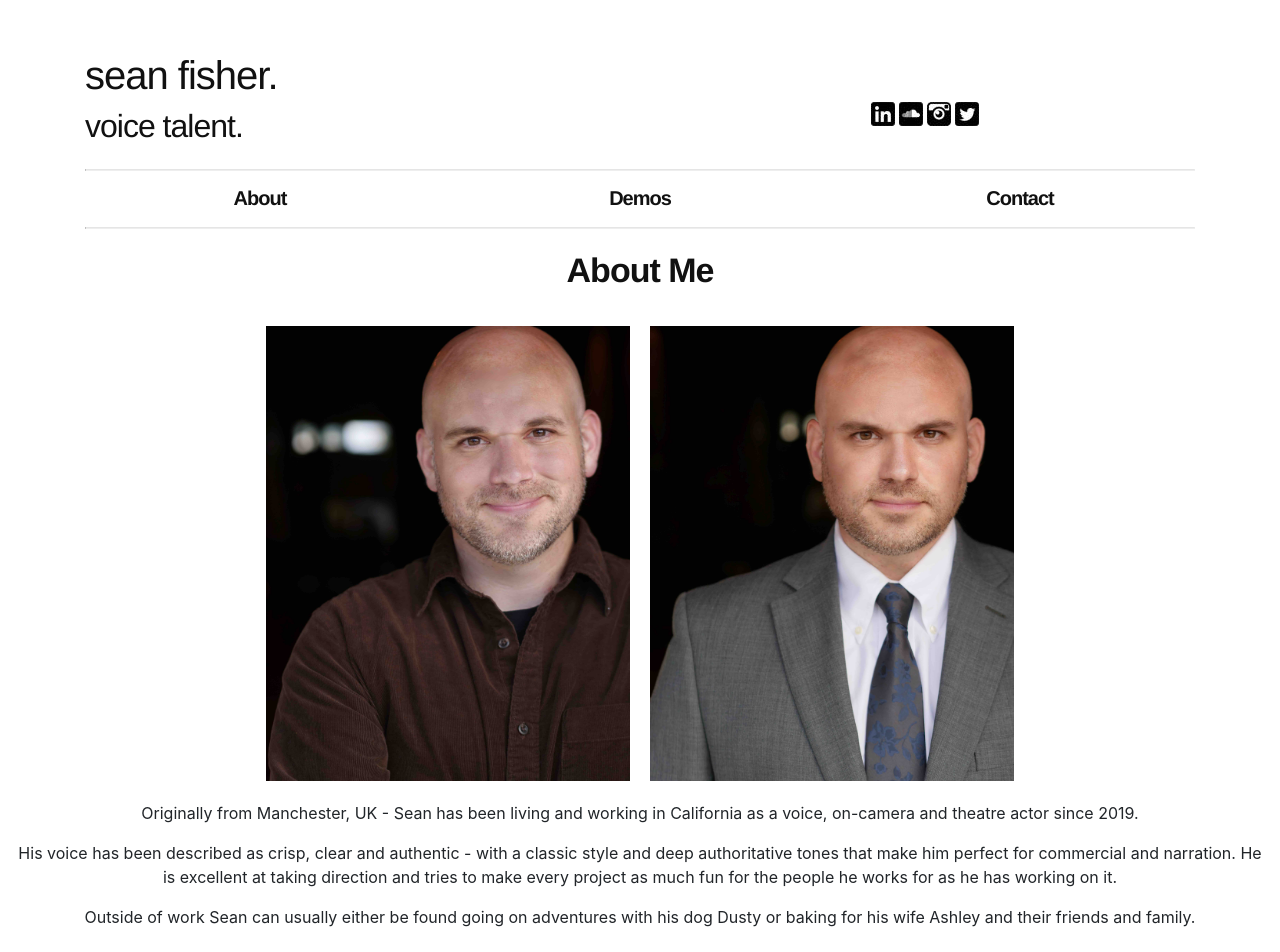
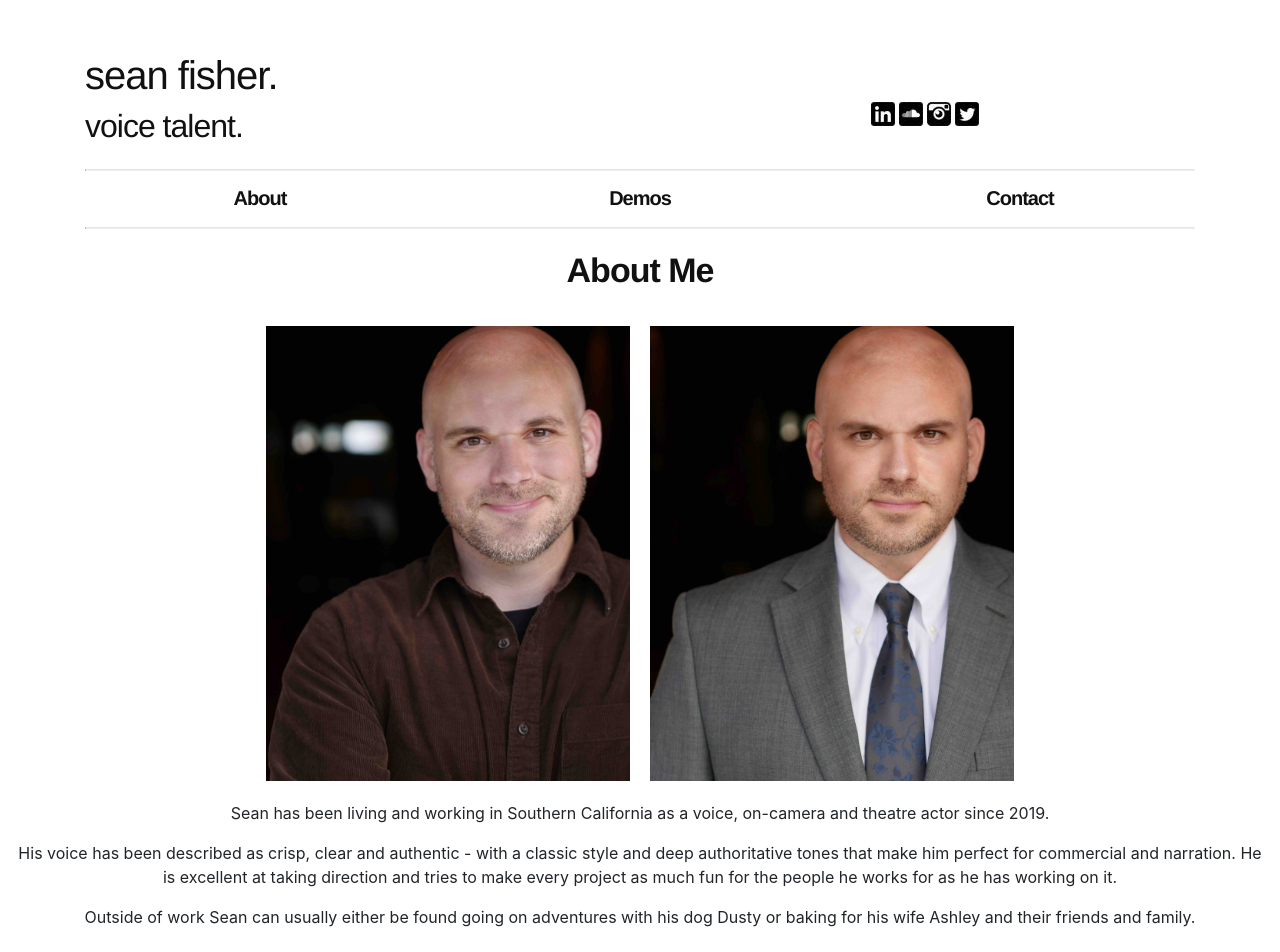
Before and after one commit to pheadlessg/vox, a React (Create React App) app: page /about in a window 1280 px wide. Shown: the top 952 px of the page. Built offline with nearby package versions, Linux system fonts and the light colour scheme.

Commit message:
Changed a line in about

```diff
--- a/src/components/About.jsx
+++ b/src/components/About.jsx
@@ -10,8 +10,8 @@ const About = () => {
       <img className="picture" src={meBiz} alt="Me in business attire" />
       <div className="aboutTextContainer">
         <p>
-          Originally from Manchester, UK - Sean has been living and working in
-          California as a voice, on-camera and theatre actor since 2019.
+          Sean has been living and working in Southern California as a voice,
+          on-camera and theatre actor since 2019.
         </p>
         <p>
           His voice has been described as crisp, clear and authentic - with a
```
